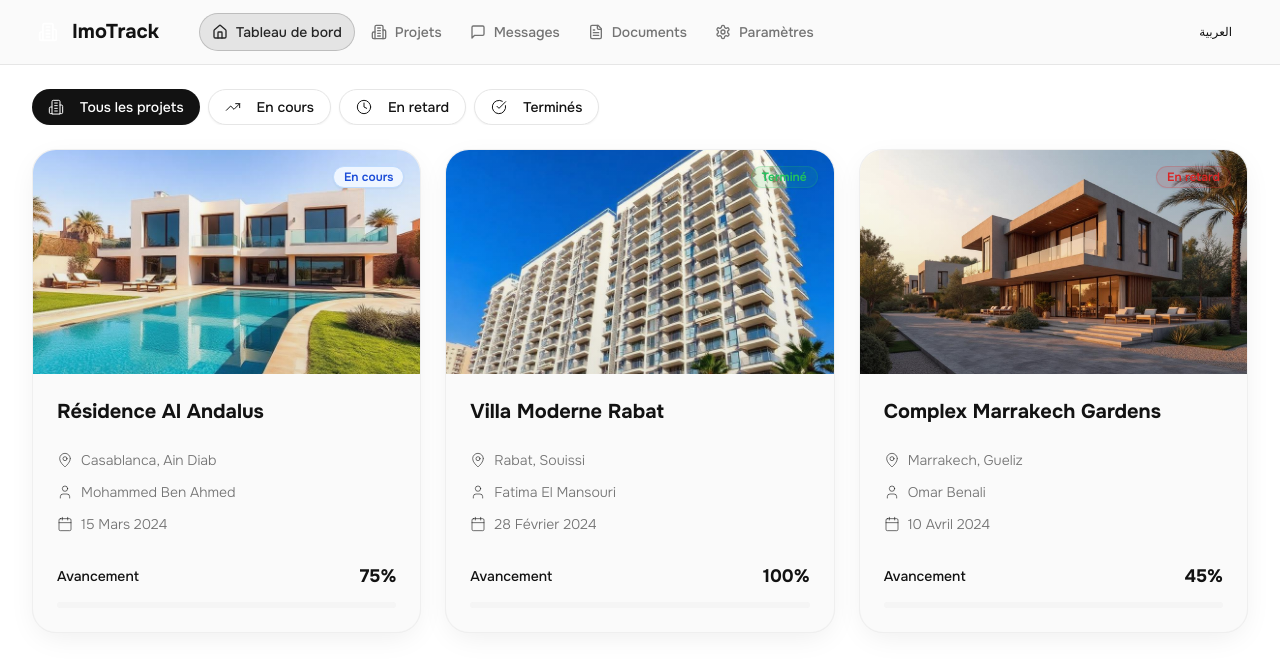
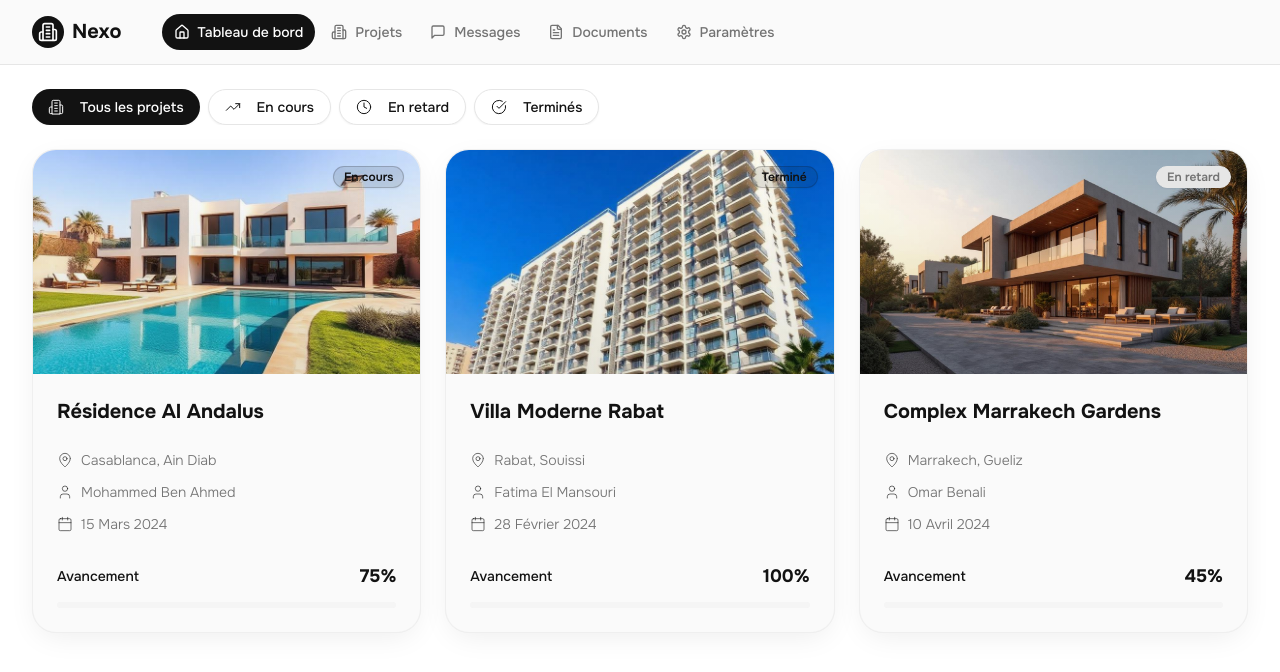
Before and after one commit to davidamelekhh/remix-of-aurapro, a React (Vite) app: page / in a window 1280 px wide. Shown: the top 672 px of the page. Built offline with nearby package versions, Linux system fonts and the light colour scheme.

Commit message:
Refactor header and colors

```diff
--- a/src/components/dashboard/ProjectCard.tsx
+++ b/src/components/dashboard/ProjectCard.tsx
@@ -23,17 +23,17 @@ const statusConfig = {
   'in-progress': {
     label: 'En cours',
     labelAr: 'قيد التنفيذ',
-    className: 'bg-blue-50 text-blue-700 border-blue-200',
+    className: 'bg-foreground/10 text-foreground border-foreground/20',
   },
   'completed': {
     label: 'Terminé',
     labelAr: 'مكتمل',
-    className: 'bg-success/10 text-success border-success/20',
+    className: 'bg-foreground/10 text-foreground border-foreground/20',
   },
   'delayed': {
     label: 'En retard',
     labelAr: 'متأخر',
-    className: 'bg-destructive/10 text-destructive border-destructive/20',
+    className: 'bg-muted text-muted-foreground border-muted',
   },
 };
 
--- a/src/components/layout/Navigation.tsx
+++ b/src/components/layout/Navigation.tsx
@@ -14,7 +14,6 @@ const navigation = [
 
 export function Navigation() {
   const [isOpen, setIsOpen] = useState(false);
-  const [language, setLanguage] = useState<'fr' | 'ar'>('fr');
   const location = useLocation();
 
   return (
@@ -24,10 +23,10 @@ export function Navigation() {
           <div className="flex items-center">
             {/* Logo */}
             <Link to="/" className="flex items-center space-x-2">
-              <div className="w-8 h-8 bg-gradient-luxury rounded-lg flex items-center justify-center">
-                <Building2 className="h-5 w-5 text-white" />
+              <div className="w-8 h-8 bg-foreground rounded-lg flex items-center justify-center">
+                <Building2 className="h-5 w-5 text-background" />
               </div>
-              <span className="text-xl font-bold text-primary">ImoTrack</span>
+              <span className="text-xl font-bold text-foreground">Nexo</span>
             </Link>
 
             {/* Desktop Navigation */}
@@ -41,29 +40,20 @@ export function Navigation() {
                     className={cn(
                       'flex items-center px-3 py-2 rounded-md text-sm font-medium transition-all duration-200',
                       isActive
-                        ? 'bg-accent/10 text-accent border border-accent/20'
-                        : 'text-muted-foreground hover:text-primary hover:bg-secondary'
+                        ? 'bg-foreground text-background'
+                        : 'text-muted-foreground hover:text-foreground hover:bg-secondary'
                     )}
                   >
                     <item.icon className="h-4 w-4 mr-2" />
-                    {language === 'fr' ? item.name : item.nameAr}
+                    {item.name}
                   </Link>
                 );
               })}
             </div>
           </div>
 
-          {/* Language Toggle & Mobile Menu */}
-          <div className="flex items-center space-x-2">
-            <Button
-              variant="ghost"
-              size="sm"
-              onClick={() => setLanguage(language === 'fr' ? 'ar' : 'fr')}
-              className="text-xs font-medium"
-            >
-              {language === 'fr' ? 'العربية' : 'Français'}
-            </Button>
-
+          {/* Mobile Menu */}
+          <div className="flex items-center">
             {/* Mobile menu button */}
             <div className="md:hidden">
               <Button
@@ -91,12 +81,12 @@ export function Navigation() {
                     className={cn(
                       'flex items-center px-3 py-2 rounded-md text-sm font-medium transition-all duration-200',
                       isActive
-                        ? 'bg-accent/10 text-accent border border-accent/20'
-                        : 'text-muted-foreground hover:text-primary hover:bg-secondary'
+                        ? 'bg-foreground text-background'
+                        : 'text-muted-foreground hover:text-foreground hover:bg-secondary'
                     )}
                   >
                     <item.icon className="h-4 w-4 mr-2" />
-                    {language === 'fr' ? item.name : item.nameAr}
+                    {item.name}
                   </Link>
                 );
               })}
```
